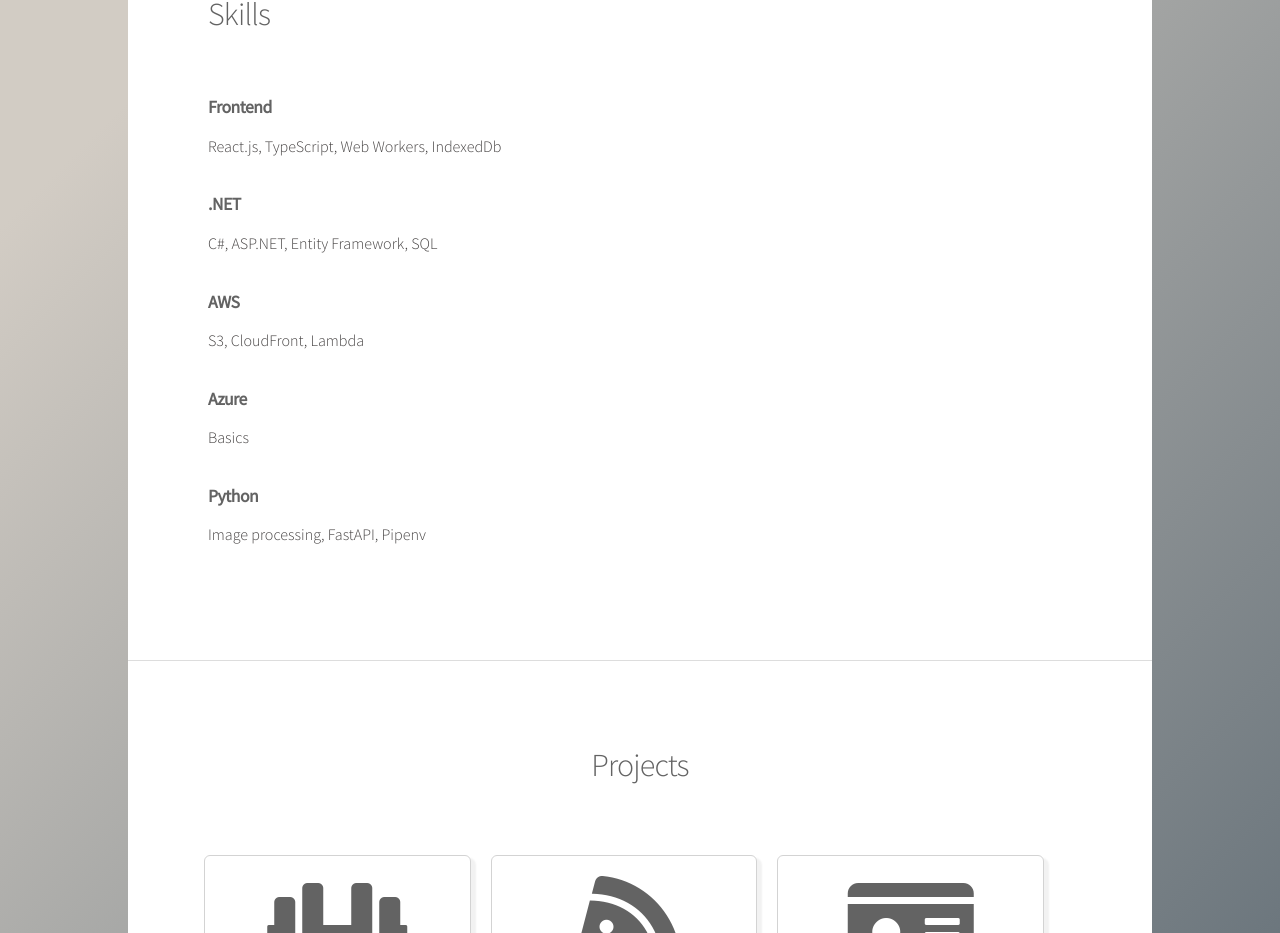
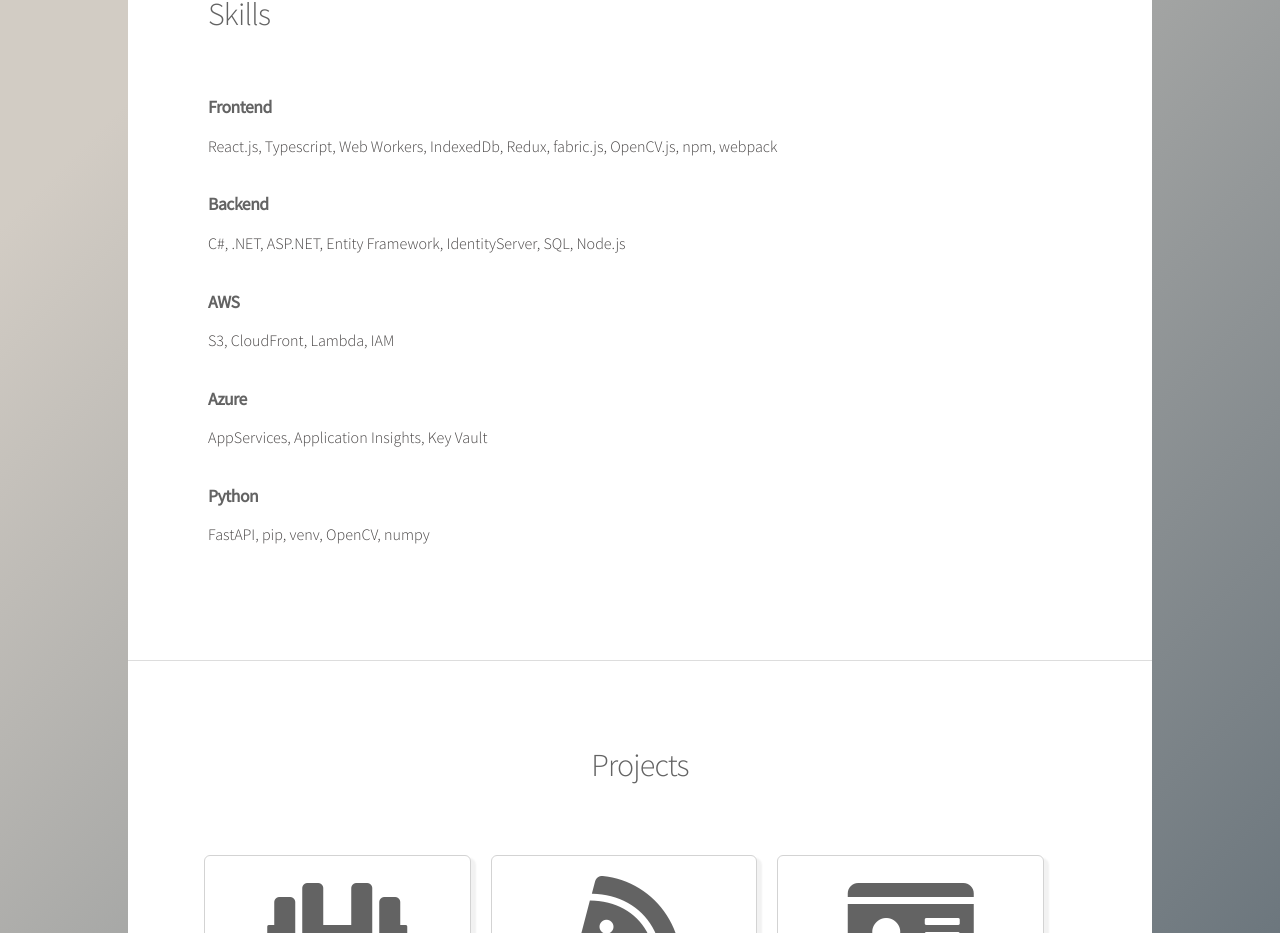
Before and after one commit to kkulis/Portfolio, a React (Create React App) app: page / in a window 1280 px wide. Shown: the part 891-1824 px from the top of the page. Built offline with nearby package versions, Linux system fonts and the light colour scheme.

Commit message:
Skills info update

```diff
--- a/src/components/Skills.jsx
+++ b/src/components/Skills.jsx
@@ -1,5 +1,5 @@
+import React from 'react';
 import './../styles/Skills.css';
-import React from 'react';
 
 export const Skills = () => (
     <section id="skills" className="main">
@@ -9,15 +9,21 @@ export const Skills = () => (
                     <h2>Skills</h2>
                 </header>
                 <h4 style={{ fontWeight: 'bold' }}>Frontend</h4>
-                <p>React.js, TypeScript, Web Workers, IndexedDb</p>
-                <h4 style={{ fontWeight: 'bold' }}>.NET</h4>
-                <p>C#, ASP.NET, Entity Framework, SQL</p>
+                <p>
+                    React.js, Typescript, Web Workers, IndexedDb, Redux,
+                    fabric.js, OpenCV.js, npm, webpack
+                </p>
+                <h4 style={{ fontWeight: 'bold' }}>Backend</h4>
+                <p>
+                    C#, .NET, ASP.NET, Entity Framework, IdentityServer, SQL,
+                    Node.js
+                </p>
                 <h4 style={{ fontWeight: 'bold' }}>AWS</h4>
-                <p>S3, CloudFront, Lambda</p>
+                <p>S3, CloudFront, Lambda, IAM</p>
                 <h4 style={{ fontWeight: 'bold' }}>Azure</h4>
-                <p>Basics</p>
+                <p>AppServices, Application Insights, Key Vault</p>
                 <h4 style={{ fontWeight: 'bold' }}>Python</h4>
-                <p>Image processing, FastAPI, Pipenv </p>
+                <p>FastAPI, pip, venv, OpenCV, numpy </p>
             </div>
         </div>
     </section>
```
